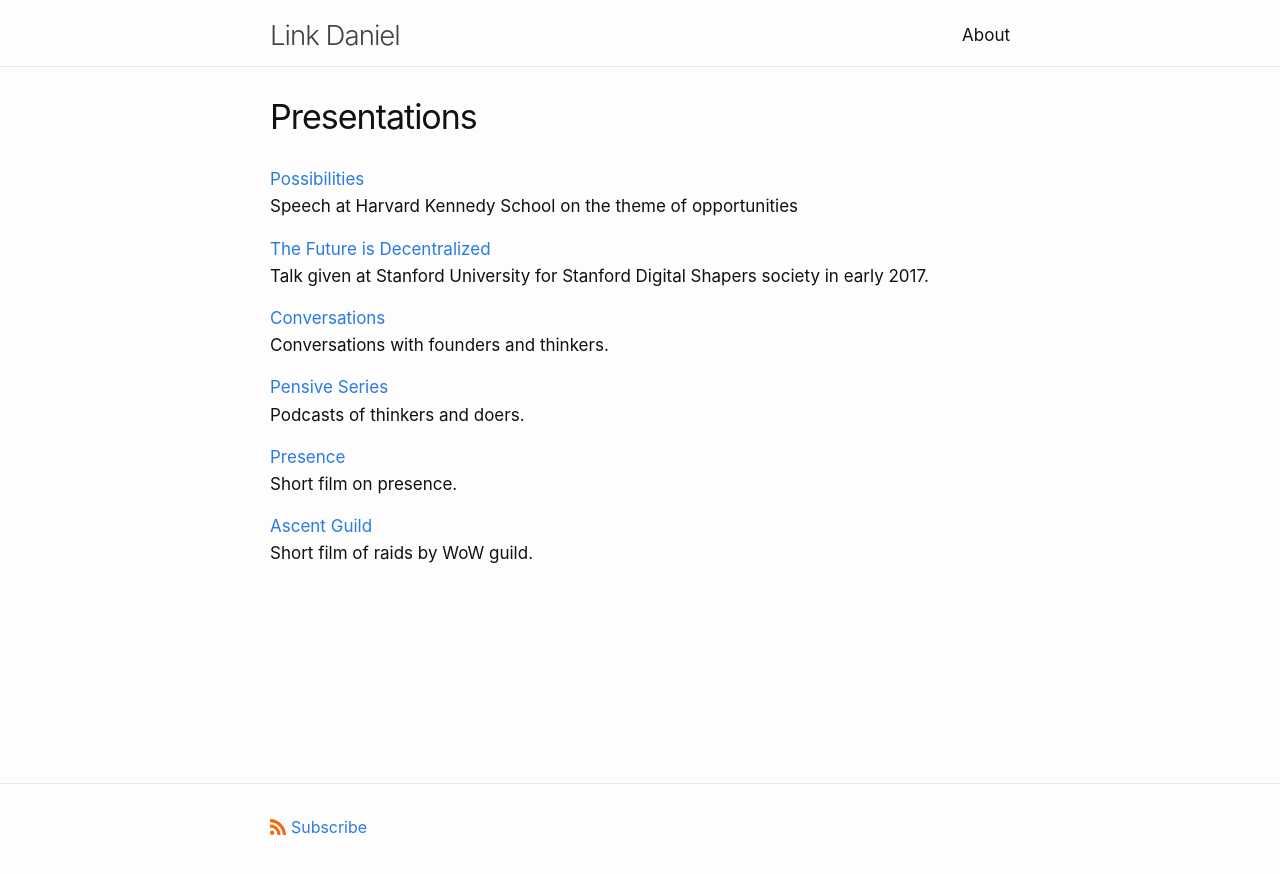
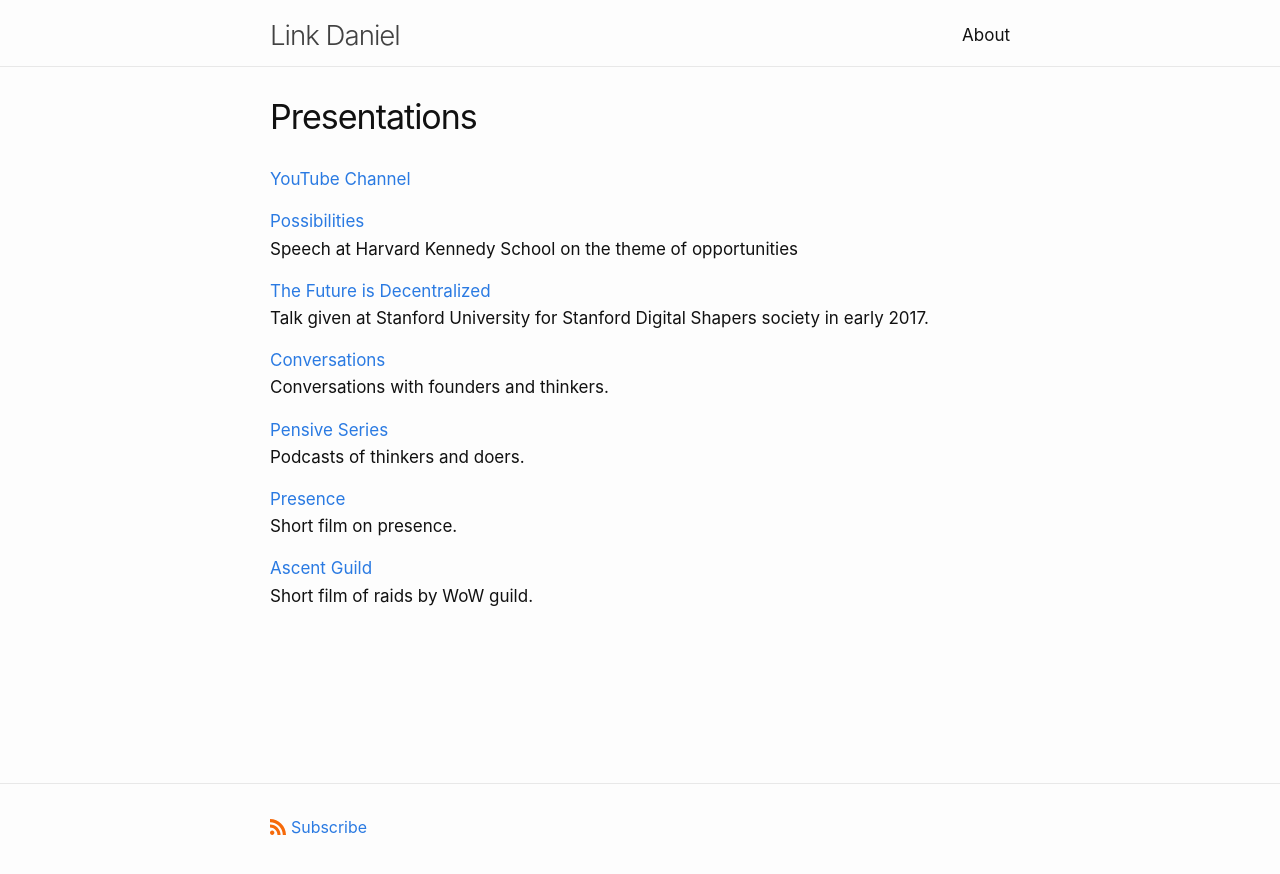
Before and after one commit to link-daniel/link.github.io, a Jekyll site: the page built from presentations.md, in a window 1280 px wide. Shown: the top 874 px of the page. Built offline with Jekyll 4.4.1, drawn with Linux system fonts in a browser that asks for light colours.

Commit message:
Update presentations.md

```diff
--- a/presentations.md
+++ b/presentations.md
@@ -3,6 +3,9 @@ layout: page
 title: Presentations
 permalink: /presentations/
 ---
+
+<a href="https://youtube.com/@linkdaniel">YouTube Channel</a>
+<br>
 
 [Possibilities](/possibilities)
 <br>
```
